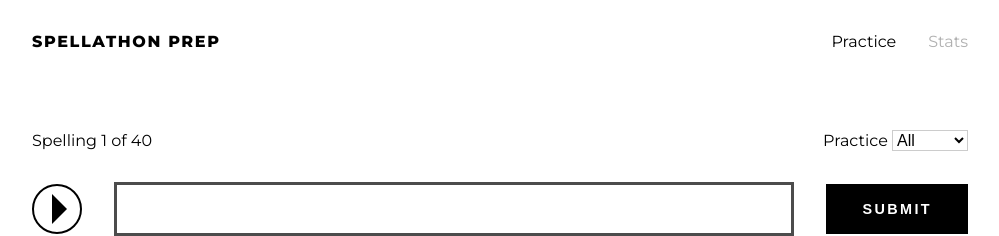
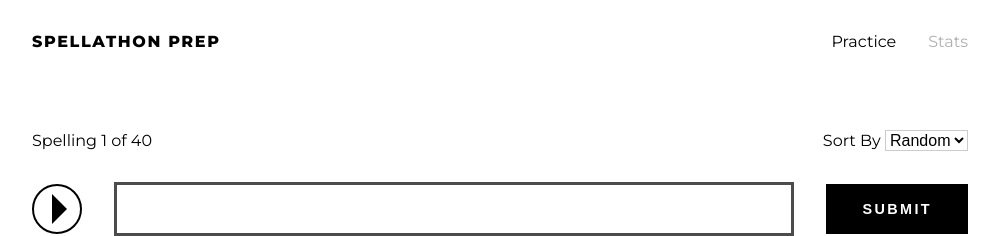
Before and after one commit to fardeem/spellings, a React (Create React App) app: page / in a window 1280 px wide. Shown: the top 236 px of the page, without its empty margins (140-1139 px from the left). Built offline with nearby package versions, Linux system fonts and the light colour scheme.

Commit message:
Implement practicising the most difficult words

```diff
--- a/src/pages/Practice.jsx
+++ b/src/pages/Practice.jsx
@@ -6,14 +6,34 @@ import Form from "../components/Form";
 import styles from "./Practice.module.css";
 
 const Practice = () => {
-  const { words } = useContext(StoreContext);
-  const [option, setOption] = useState("ALL"); // ALL/FILTERED
+  const { words, stats } = useContext(StoreContext);
+  const [option, setOption] = useState("RANDOM"); // RANDOM/DIFFICULTY
   const [queue, setQueue] = useState([]);
   const [practiceIndex, setPracticeIndex] = useState(0);
 
   useEffect(() => {
-    if (option === "FILTERED") setQueue([]);
-    else if (option === "ALL") setQueue(words);
+    if (option === "RANDOM")
+      setQueue([].concat(words).sort(() => Math.random() - 0.5));
+    else if (option === "DIFFICULTY") {
+      const wordListWithPrecision = words.map(word => {
+        let precision = 0;
+
+        if (stats[word]) {
+          const statsOnWord = stats[word];
+          precision =
+            statsOnWord.filter(({ isCorrect }) => isCorrect).length /
+            statsOnWord.length;
+        }
+
+        return { word, precision };
+      });
+
+      setQueue(
+        wordListWithPrecision
+          .sort((a, b) => a.precision - b.precision)
+          .map(({ word }) => word)
+      );
+    }
 
     setPracticeIndex(0);
   }, [option, words]);
@@ -30,14 +50,14 @@ const Practice = () => {
         </p>
 
         <label>
-          <span>Practice </span>
+          <span>Sort By </span>
           <select
             value={option}
             className={styles.select}
             onChange={e => setOption(e.target.value)}
           >
-            <option value="ALL">All</option>
-            <option value="FILTERED">Filtered</option>
+            <option value="RANDOM">Random</option>
+            <option value="DIFFICULTY">Difficulty</option>
           </select>
         </label>
       </div>
```
